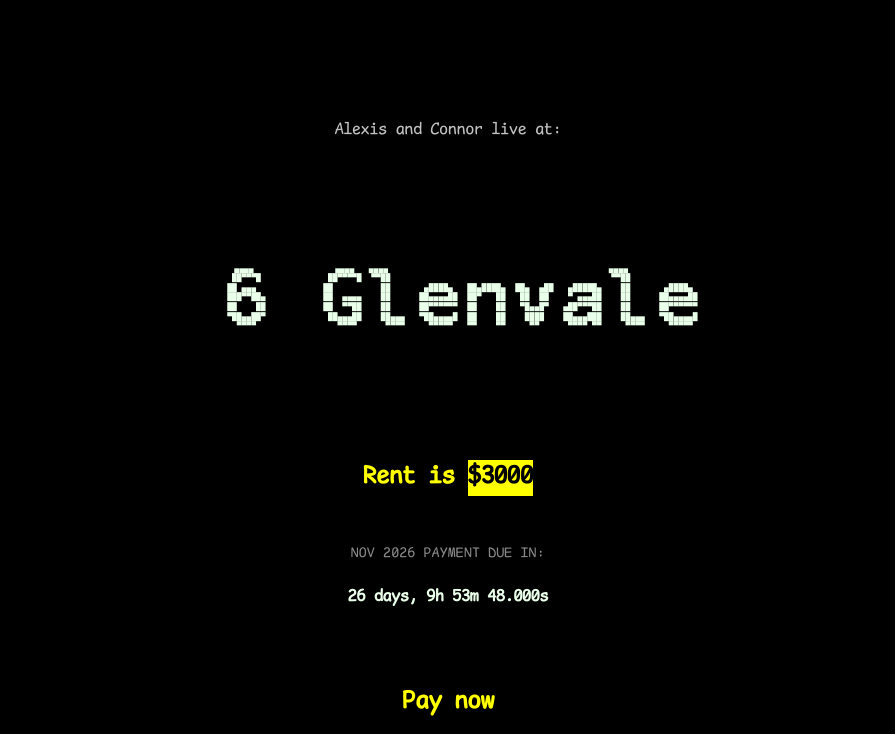
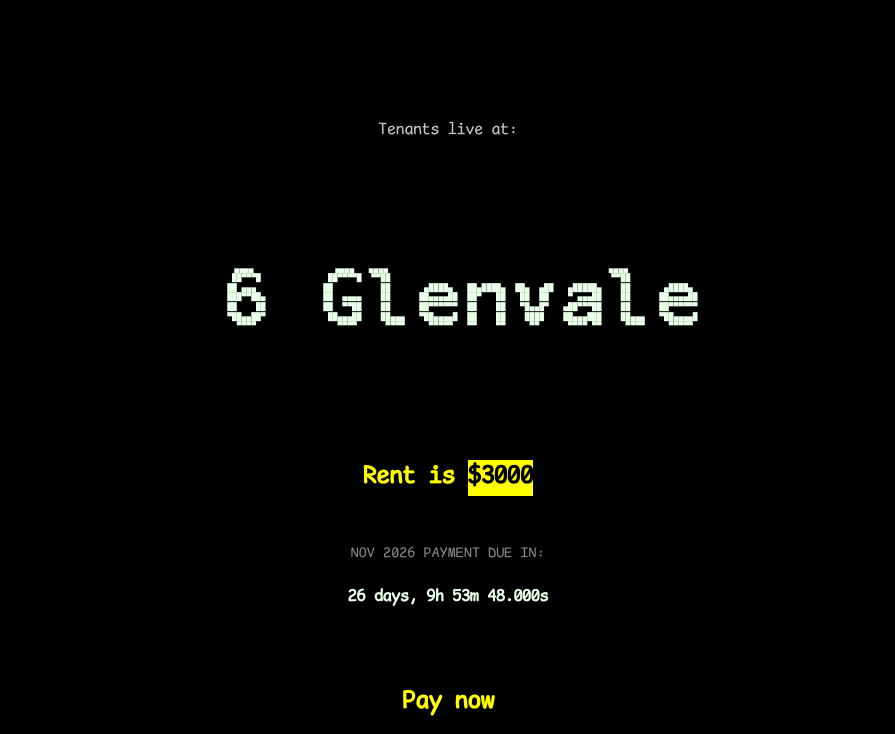
Before and after one commit to mborsare/mikeb.work, a plain HTML site: page lease.html in a window 1280 px wide. Shown: the top 734 px of the page, without its empty margins (192-1087 px from the left). Drawn offline with Linux system fonts and the light colour scheme.

Commit message:
remove the courtesy

```diff
--- a/lease.html
+++ b/lease.html
@@ -555,7 +555,7 @@
 <body>
   <div class="container">
     <h1 style="font-size: 0.75rem; opacity: 0.5;">Mike Borsare</h1>
-    <p>Alexis and Connor live at:</p>
+    <p>Tenants live at:</p>
     <div style="padding: 1rem;">
       <!-- prettier-ignore -->
       <pre class="ascii">
```
